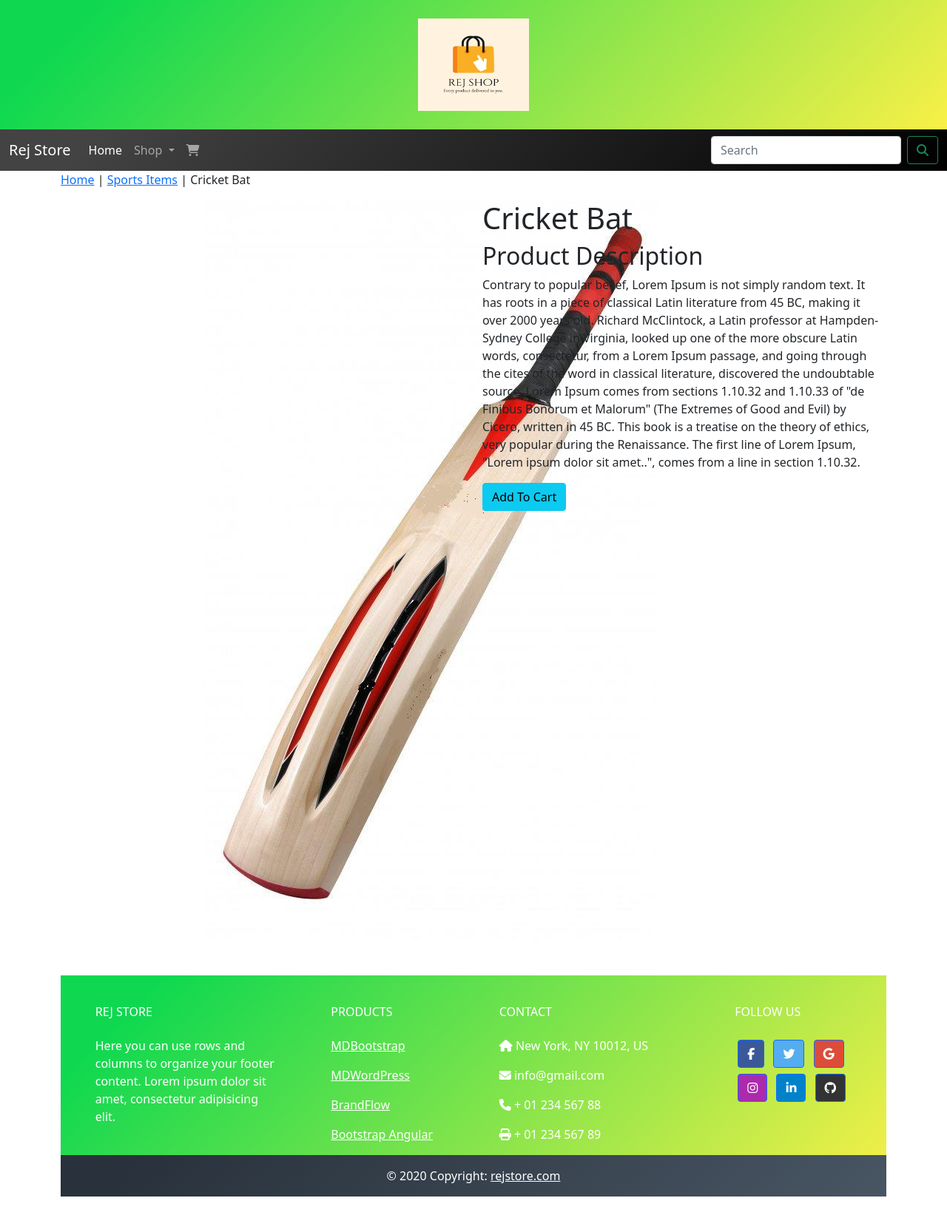
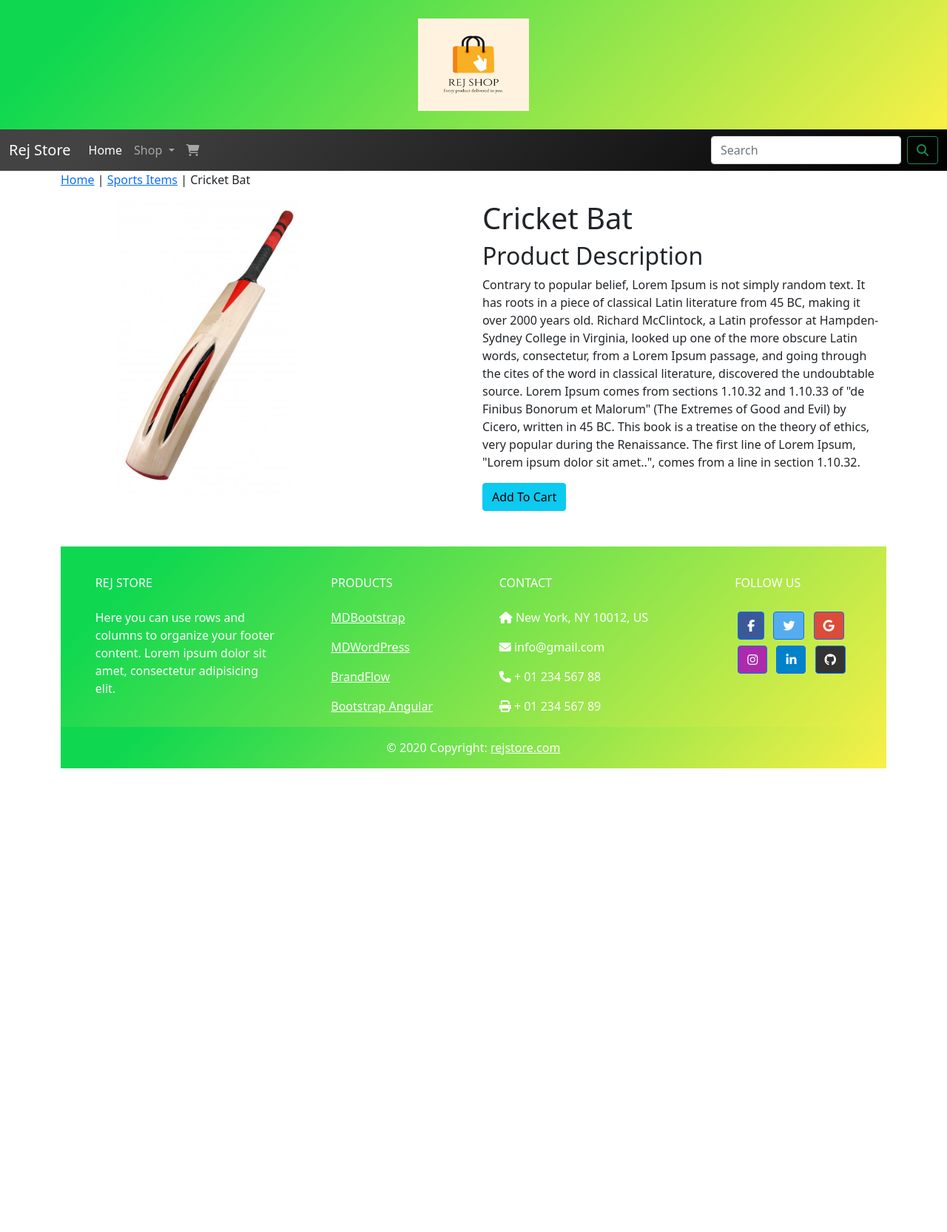
Before and after one commit to rej22/rej_store, a Django app: a page that uses rejstore/projectrejstore/templates/base.html in a window 1280 px wide. Shown: the whole page at 74% size. After the commit the page ends 1039 px from the top, so only its background shows below. Run offline with Django 4.2, Linux system fonts and the light colour scheme; data comes from the database, SQL or seed files in the repository; some libraries are stand-ins or nearby versions.

Commit message:
the height and width of product_detail_pic has changed to 400px each

```diff
--- a/rejstore/projectrejstore/static/css/custom.css
+++ b/rejstore/projectrejstore/static/css/custom.css
@@ -57,9 +57,16 @@ body {
     padding-bottom: 7px;
 }
 
+
+/*** product details page ***/
+.product_detail_pic {
+    width: 400px;
+    height: 400px;
+}
+
 /*** footer ***/
 .footer_p_3 {
-    background-image: linear-gradient(135deg, #29323c 10%, #485563 100%);
+    background-image: linear-gradient(135deg, #0fd850 10%, #f9f047 100%);
 }
 .main_footer {
     background-image: linear-gradient(135deg, #0fd850 10%, #f9f047 100%);
--- a/rejstore/projectrejstore/templates/base.html
+++ b/rejstore/projectrejstore/templates/base.html
@@ -6,7 +6,7 @@
     <meta charset="UTF-8">
     <meta name="viewport" content="width=device-width, initial-scale=1">
     <meta name="description" content="{% block metadescription %} {% endblock %}">
-    <link href="{% static 'css/custom.css' %}" rel="stylesheet">
+    <link href="{% static 'css/custom.css/' %}" rel="stylesheet">
     <link href="{% static 'css/bootstrap.min.css' %}" rel="stylesheet">
     <title>{% block title %} {% endblock %}</title>
 </head>
```
